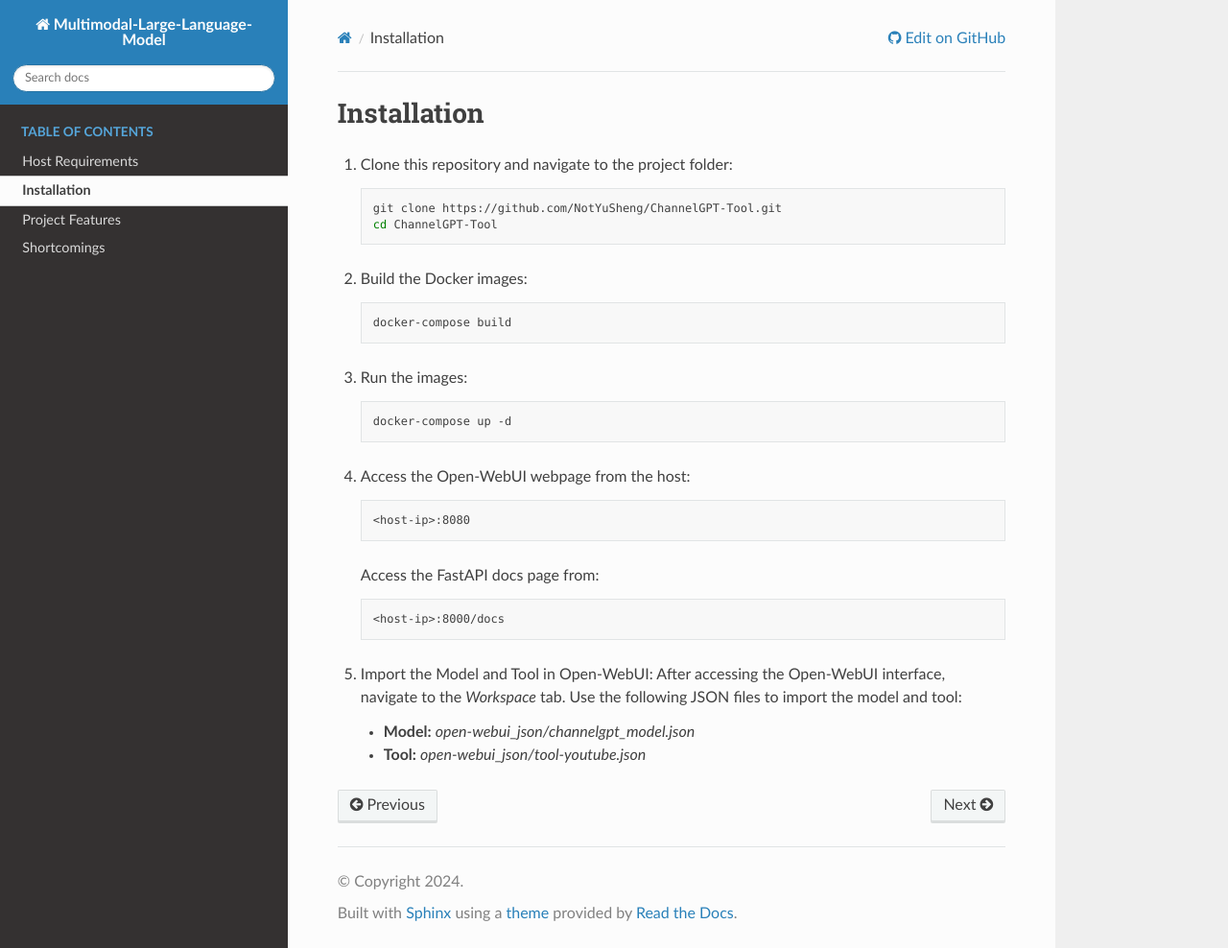
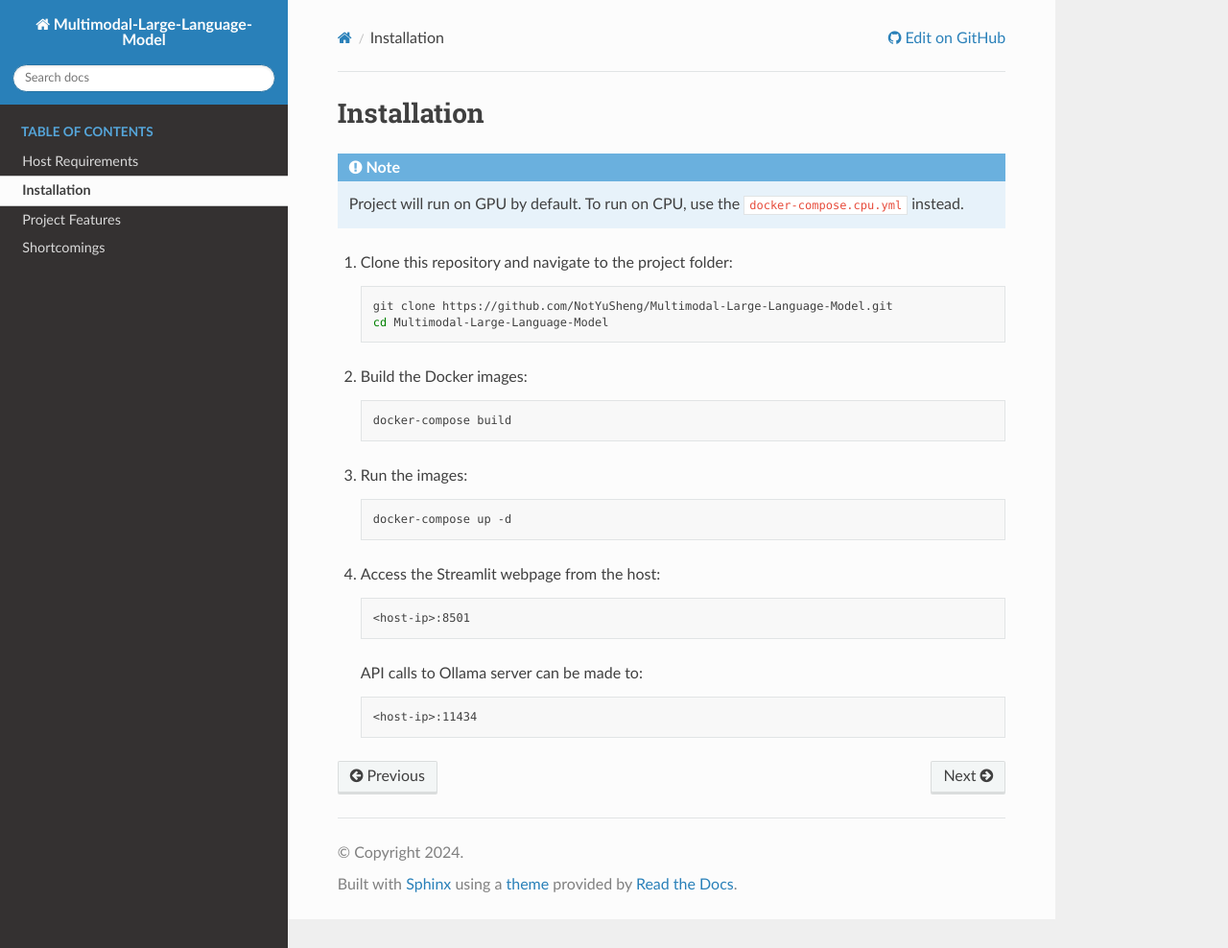
Before and after one commit to NotYuSheng/Multimodal-Large-Language-Model, a Sphinx documentation site: the page built from doc/installation.rst, in a window 1280 px wide and 988 px high. Shown: the whole window at 96% size. Built offline with Sphinx 7.4.7 and the Read the Docs theme 3.1.0, drawn with Linux system fonts in a browser that asks for light colours; pages that are not in the unit, such as notebooks, are missing from menus.

Commit message:
Update installation.rst

```diff
--- a/doc/installation.rst
+++ b/doc/installation.rst
@@ -1,12 +1,16 @@
 Installation
 =====
+
+.. note::
+
+   Project will run on GPU by default. To run on CPU, use the ``docker-compose.cpu.yml`` instead.
 
 1. Clone this repository and navigate to the project folder:
 
    .. code-block:: bash
 
-       git clone https://github.com/NotYuSheng/ChannelGPT-Tool.git
-       cd ChannelGPT-Tool
+       git clone https://github.com/NotYuSheng/Multimodal-Large-Language-Model.git
+       cd Multimodal-Large-Language-Model
 
 2. Build the Docker images:
 
@@ -20,20 +24,14 @@
 
        docker-compose up -d
 
-4. Access the Open-WebUI webpage from the host:
+4. Access the Streamlit webpage from the host:
 
    .. code-block:: text
 
-       <host-ip>:8080
+       <host-ip>:8501
 
-   Access the FastAPI docs page from:
+   API calls to Ollama server can be made to:
 
    .. code-block:: text
 
-       <host-ip>:8000/docs
-
-5. Import the Model and Tool in Open-WebUI:
-   After accessing the Open-WebUI interface, navigate to the `Workspace` tab. Use the following JSON files to import the model and tool:
-
-   - **Model:** `open-webui_json/channelgpt_model.json`
-   - **Tool:** `open-webui_json/tool-youtube.json`
+       <host-ip>:11434
```
